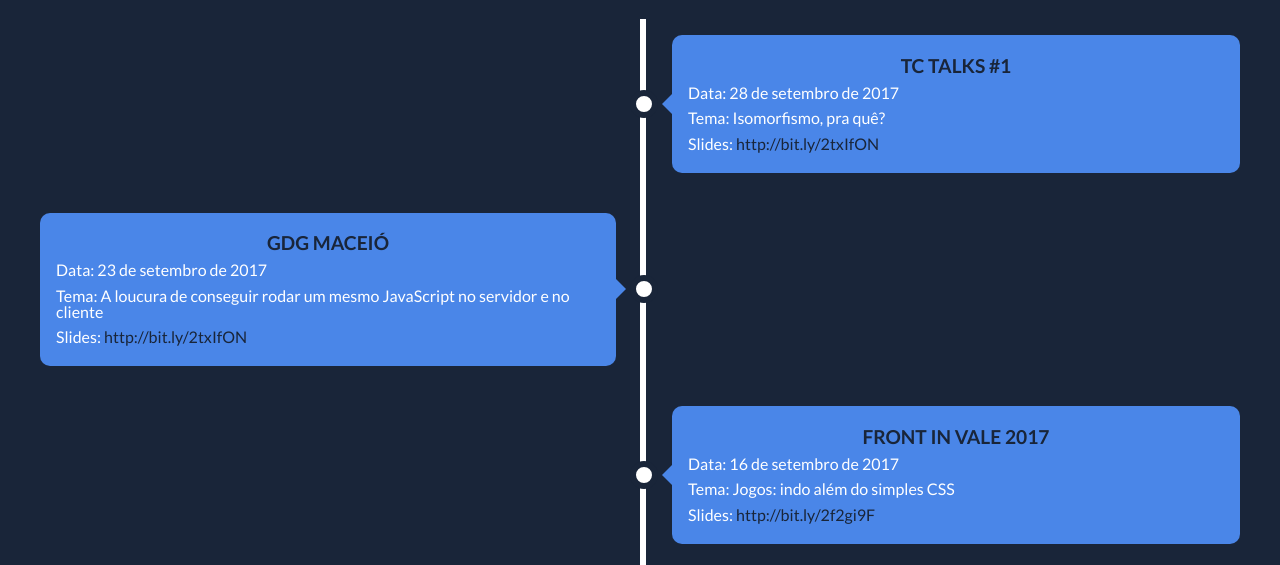
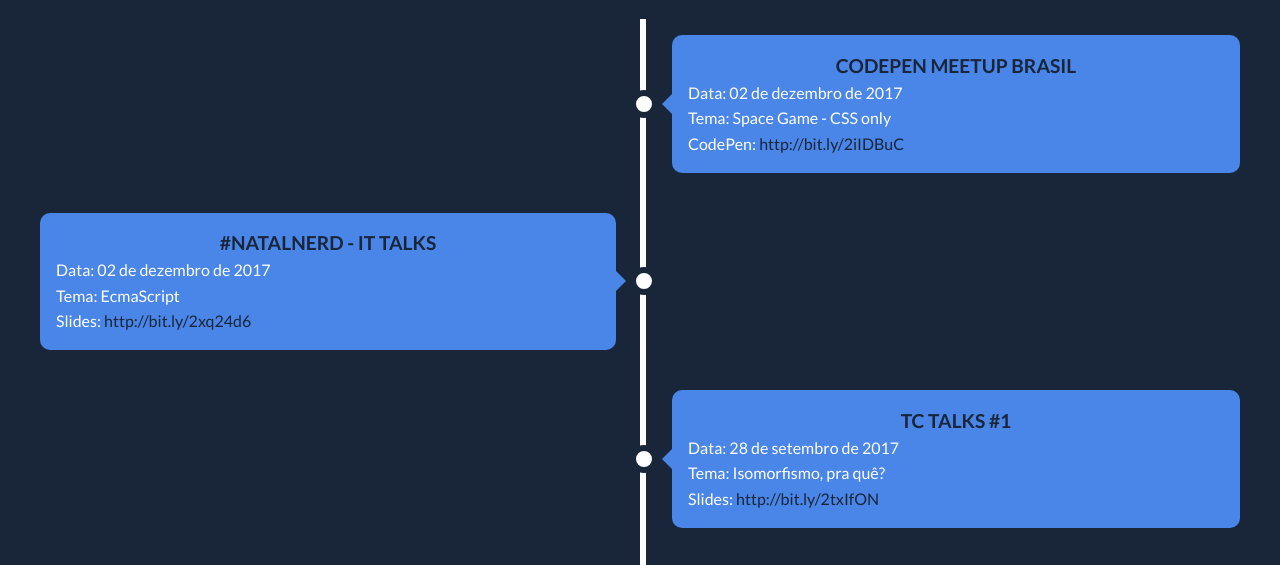
Before and after one commit to FernandaBernardo/FernandaBernardo.github.io, a plain HTML site: page index.html in a window 1280 px wide. Shown: the part 493-1058 px from the top of the page. Drawn offline with Linux system fonts and the light colour scheme.

Commit message:
adiciona mais duas talks

```diff
--- a/index.html
+++ b/index.html
@@ -30,6 +30,22 @@
 		</header>
 		<section class="timeline">
 			<h2>Palestras</h2>
+			<article class="event">
+				<div class="bubble">
+					<p><a href="https://nvite.com/CodePenMeetupBrasil/3vw2pl">CodePen Meetup Brasil</a></p>
+					<p>Data: 02 de dezembro de 2017</p>
+					<p>Tema: Space Game - CSS only</p>
+					<p>CodePen: <a href="http://bit.ly/2iIDBuC">http://bit.ly/2iIDBuC</a></p>
+				</div>
+			</article>
+			<article class="event">
+				<div class="bubble">
+					<p><a href="https://www.meetup.com/pt-BR/Developers-SP/events/244979937/">#NatalNerd - IT Talks</a></p>
+					<p>Data: 02 de dezembro de 2017</p>
+					<p>Tema: EcmaScript</p>
+					<p>Slides: <a href="http://bit.ly/2xq24d6">http://bit.ly/2xq24d6</a></p>
+				</div>
+			</article>
 			<article class="event">
 				<div class="bubble">
 					<p><a href="https://www.meetup.com/pt-BR/Training-Center-SP/events/242973292/">TC Talks #1</a></p>
```
